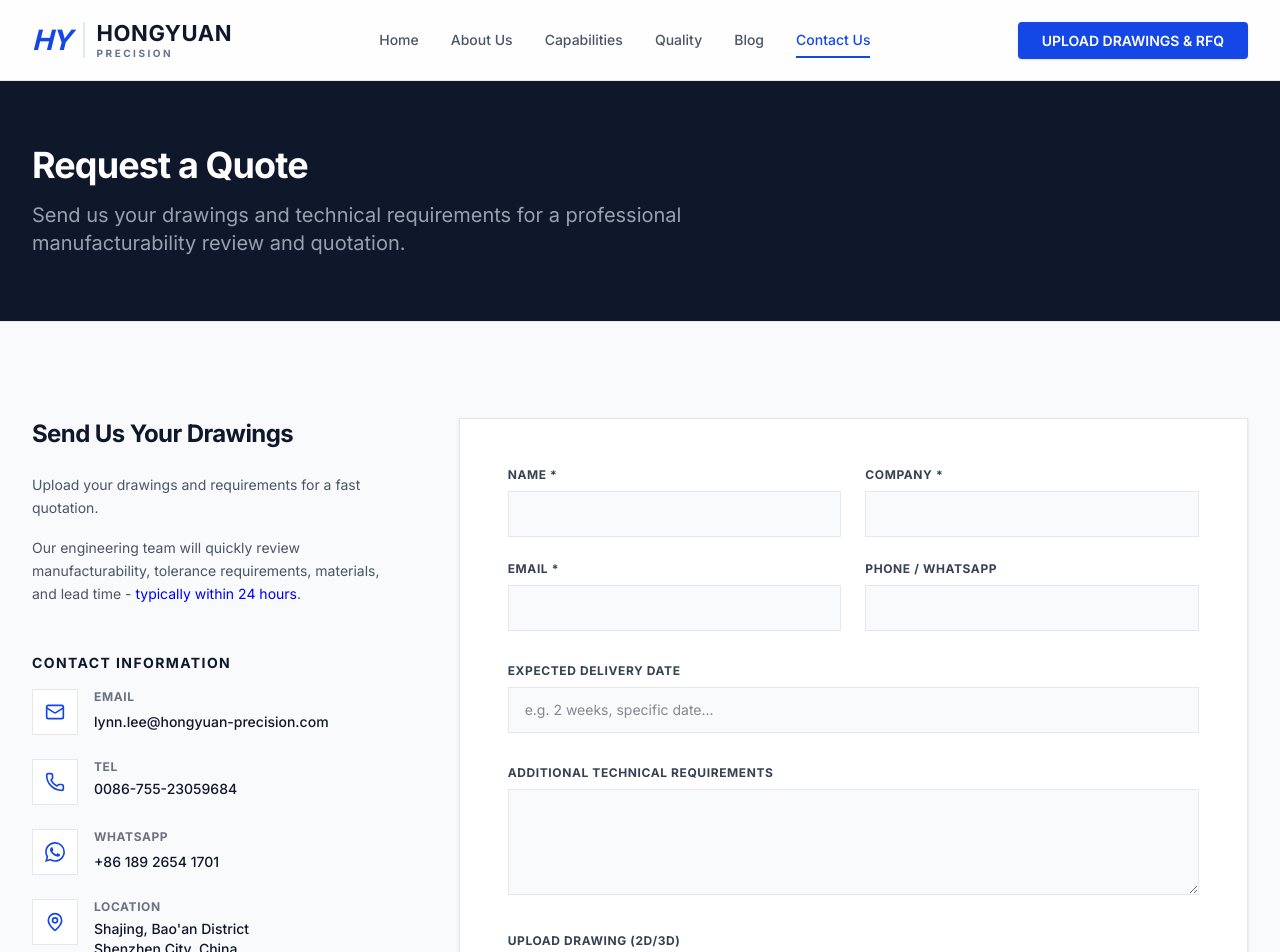
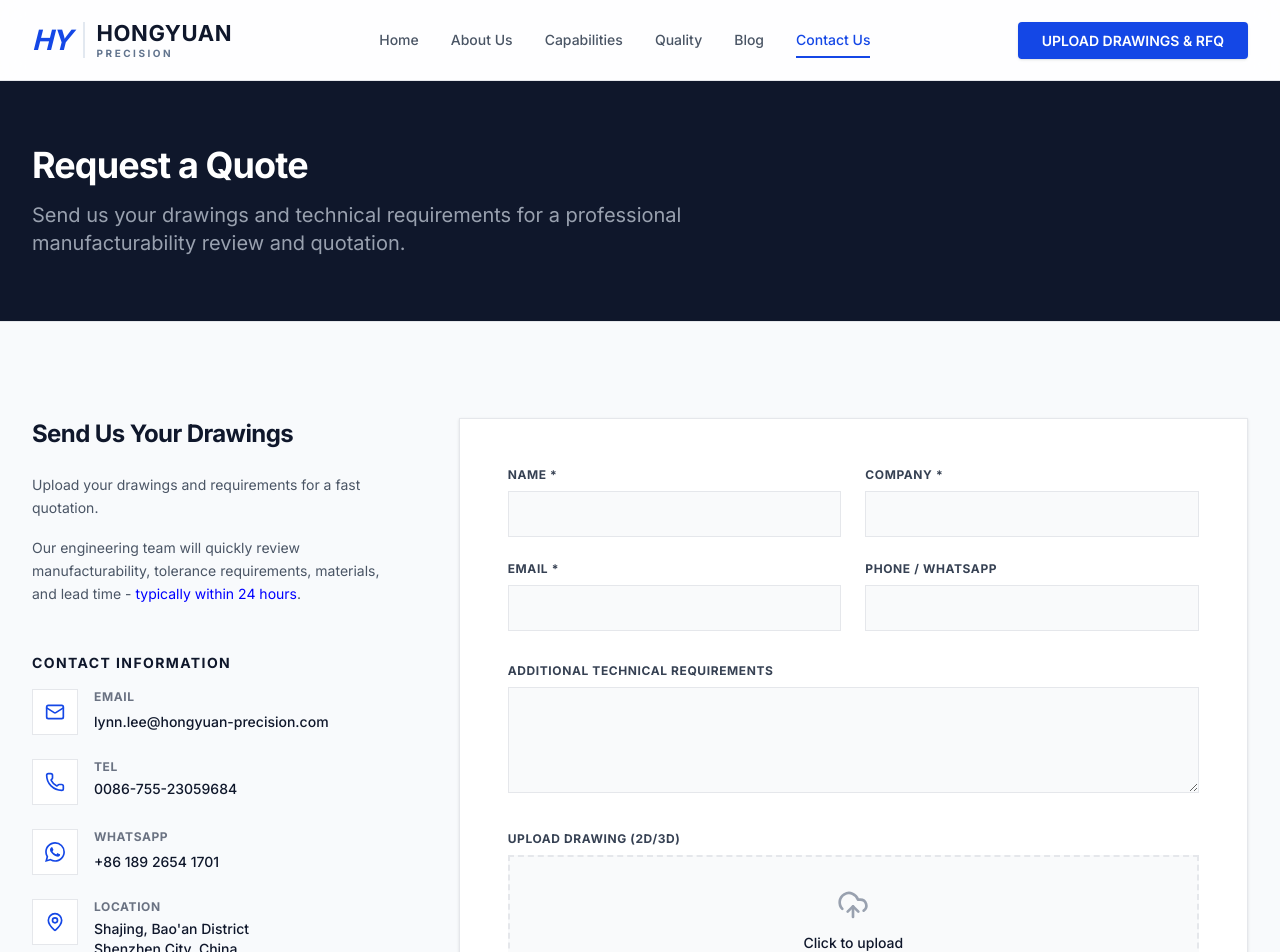
Before and after one commit to samlau0086/hongyuan, a React (Vite) app: page /contact in a window 1280 px wide. Shown: the top 952 px of the page. Built offline with nearby package versions, Linux system fonts and the light colour scheme.

Commit message:
已去掉 Contact Us 表单里的 Expected Delivery Date 字段。

```diff
--- a/src/pages/Contact.tsx
+++ b/src/pages/Contact.tsx
@@ -155,11 +155,6 @@ export default function Contact() {
                     </div>
 
                     <div>
-                      <label className="block text-xs font-bold text-gray-700 uppercase tracking-wider mb-2">Expected Delivery Date</label>
-                      <input name="deliveryDate" type="text" placeholder="e.g. 2 weeks, specific date..." className="w-full bg-gray-50 border border-gray-200 px-4 py-3 text-sm focus:outline-none focus:border-accent focus:ring-1 focus:ring-accent transition-colors" />
-                    </div>
-
-                    <div>
                       <label className="block text-xs font-bold text-gray-700 uppercase tracking-wider mb-2">Additional Technical Requirements</label>
                       <textarea name="requirements" rows={4} className="w-full bg-gray-50 border border-gray-200 px-4 py-3 text-sm focus:outline-none focus:border-accent focus:ring-1 focus:ring-accent transition-colors"></textarea>
                     </div>
```
